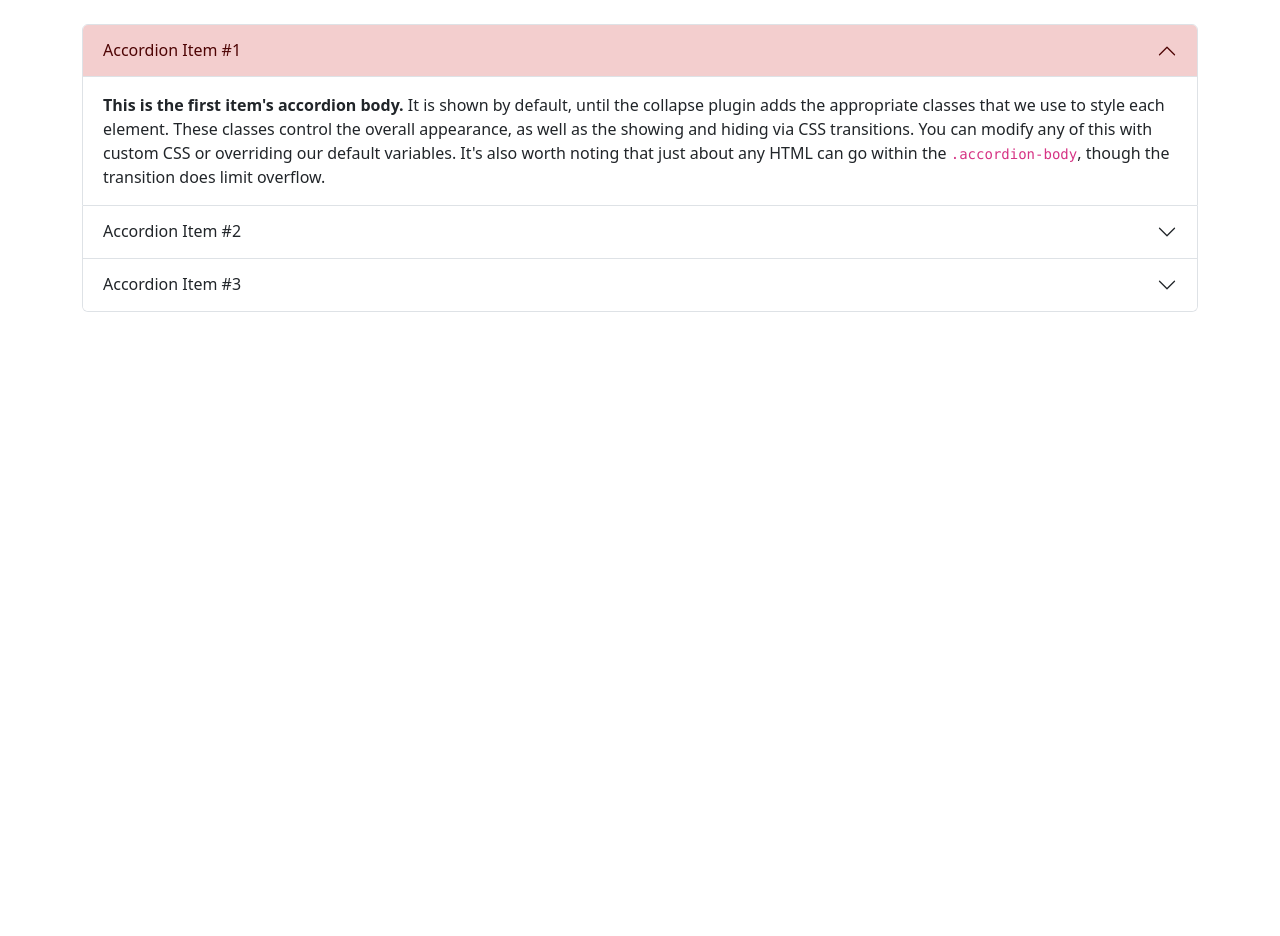
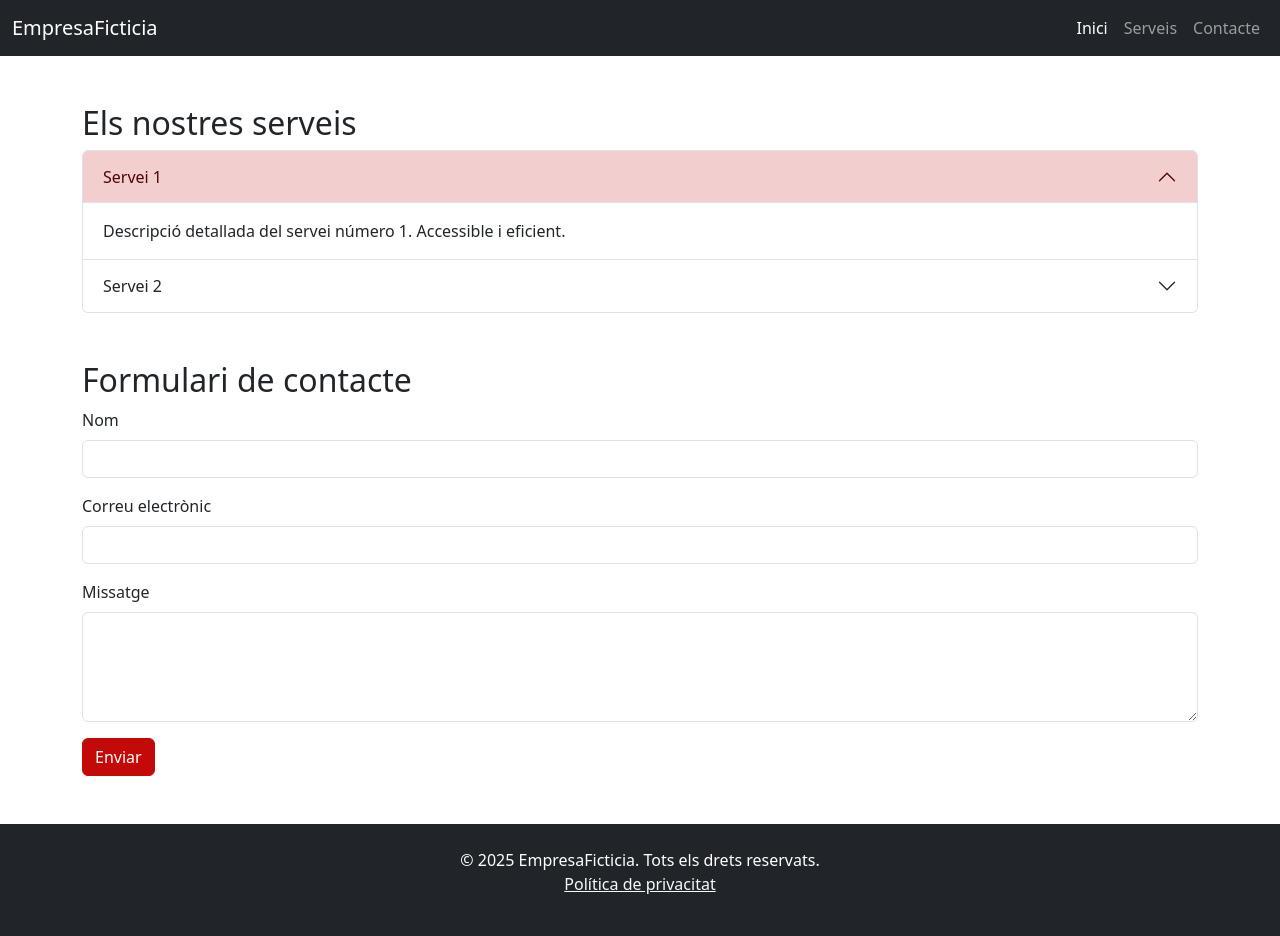
Before and after one commit to Och8s/empresaMix, a website built with Vite: page daw-widgets/index.html in a window 1280 px wide. Before the commit the page ends 800 px from the top, so only its background shows below. Built offline with nearby package versions, Linux system fonts and the light colour scheme; a small style sheet from the web is missing.

Commit message:
Agregado el HTML con los componentes de accesibilidad

```diff
--- a/daw-widgets/index.html
+++ b/daw-widgets/index.html
@@ -1,73 +1,140 @@
-<!doctype html>
-<html lang="en">
-
+<!DOCTYPE html>
+<html lang="ca">
   <head>
     <meta charset="UTF-8" />
-  <link rel="icon" type="image/svg+xml" href="/vite.svg" />
     <meta name="viewport" content="width=device-width, initial-scale=1.0" />
-  <title>Vite App</title>
+    <meta name="description" content="Pàgina web accessible per una empresa fictícia" />
+    <title>Empresa Fictícia</title>
+
+    <!-- Bootstrap CSS -->
+    <link
+      href="https://cdn.jsdelivr.net/npm/bootstrap@5.3.2/dist/css/bootstrap.min.css"
+      rel="stylesheet"
+      integrity="sha384-ENjdO4Dr2bkBIFxQpeoHkz1E+yQjQm0F6bU6g9E+z0L9EuKp5KUFmQfp5c5vfjhF"
+      crossorigin="anonymous"
+    />
+
+    <!-- Personal CSS -->
+    <link rel="stylesheet" href="/css/style.css" />
   </head>
 
   <body>
+    <!-- NAV BAR -->
+    <nav class="navbar navbar-expand-lg navbar-dark bg-dark" aria-label="Navegació principal">
+      <div class="container-fluid">
+        <a class="navbar-brand" href="#">EmpresaFicticia</a>
+        <button
+          class="navbar-toggler"
+          type="button"
+          data-bs-toggle="collapse"
+          data-bs-target="#navbarNav"
+          aria-controls="navbarNav"
+          aria-expanded="false"
+          aria-label="Commuta la navegació"
+        >
+          <span class="navbar-toggler-icon"></span>
+        </button>
+        <div class="collapse navbar-collapse" id="navbarNav">
+          <ul class="navbar-nav ms-auto">
+            <li class="nav-item"><a class="nav-link active" href="#">Inici</a></li>
+            <li class="nav-item"><a class="nav-link" href="#serveis">Serveis</a></li>
+            <li class="nav-item"><a class="nav-link" href="#contacte">Contacte</a></li>
+          </ul>
+        </div>
+      </div>
+    </nav>
 
-  <header>
-    <nav>
-      <!-- Menu Navegació https://getbootstrap.com/docs/5.3/components/navbar/ -->
-    </nav>
-  </header>
-
-  <main class="container mt-4">
-    <!-- Main -->
-    <!-- https://www.w3.org/WAI/ARIA/apg/patterns/ -->
-    <!-- https://getbootstrap.com/docs/5.3/components/accordion/ -->
-    <div class="accordion" id="accordionExample">
+    <!-- ACCORDION -->
+    <section class="container my-5" id="serveis" aria-labelledby="serveisHeading">
+      <h2 id="serveisHeading">Els nostres serveis</h2>
+      <div class="accordion" id="accordionServeis">
         <div class="accordion-item">
-        <h2 class="accordion-header">
-          <button class="accordion-button" type="button" data-bs-toggle="collapse" data-bs-target="#collapseOne" aria-expanded="true" aria-controls="collapseOne">
-            Accordion Item #1
+          <h2 class="accordion-header" id="headingOne">
+            <button
+              class="accordion-button"
+              type="button"
+              data-bs-toggle="collapse"
+              data-bs-target="#collapseOne"
+              aria-expanded="true"
+              aria-controls="collapseOne"
+            >
+              Servei 1
             </button>
           </h2>
-        <div id="collapseOne" class="accordion-collapse collapse show" data-bs-parent="#accordionExample">
+          <div
+            id="collapseOne"
+            class="accordion-collapse collapse show"
+            aria-labelledby="headingOne"
+            data-bs-parent="#accordionServeis"
+          >
             <div class="accordion-body">
-            <strong>This is the first item's accordion body.</strong> It is shown by default, until the collapse plugin adds the appropriate classes that we use to style each element. These classes control the overall appearance, as well as the showing and hiding via CSS transitions. You can modify any of this with custom CSS or overriding our default variables. It's also worth noting that just about any HTML can go within the <code>.accordion-body</code>, though the transition does limit overflow.
+              Descripció detallada del servei número 1. Accessible i eficient.
             </div>
           </div>
         </div>
         <div class="accordion-item">
-        <h2 class="accordion-header">
-          <button class="accordion-button collapsed" type="button" data-bs-toggle="collapse" data-bs-target="#collapseTwo" aria-expanded="false" aria-controls="collapseTwo">
-            Accordion Item #2
+          <h2 class="accordion-header" id="headingTwo">
+            <button
+              class="accordion-button collapsed"
+              type="button"
+              data-bs-toggle="collapse"
+              data-bs-target="#collapseTwo"
+              aria-expanded="false"
+              aria-controls="collapseTwo"
+            >
+              Servei 2
             </button>
           </h2>
-        <div id="collapseTwo" class="accordion-collapse collapse" data-bs-parent="#accordionExample">
+          <div
+            id="collapseTwo"
+            class="accordion-collapse collapse"
+            aria-labelledby="headingTwo"
+            data-bs-parent="#accordionServeis"
+          >
             <div class="accordion-body">
-            <strong>This is the second item's accordion body.</strong> It is hidden by default, until the collapse plugin adds the appropriate classes that we use to style each element. These classes control the overall appearance, as well as the showing and hiding via CSS transitions. You can modify any of this with custom CSS or overriding our default variables. It's also worth noting that just about any HTML can go within the <code>.accordion-body</code>, though the transition does limit overflow.
-          </div>
-        </div>
-      </div>
-      <div class="accordion-item">
-        <h2 class="accordion-header">
-          <button class="accordion-button collapsed" type="button" data-bs-toggle="collapse" data-bs-target="#collapseThree" aria-expanded="false" aria-controls="collapseThree">
-            Accordion Item #3
-          </button>
-        </h2>
-        <div id="collapseThree" class="accordion-collapse collapse" data-bs-parent="#accordionExample">
-          <div class="accordion-body">
-            <strong>This is the third item's accordion body.</strong> It is hidden by default, until the collapse plugin adds the appropriate classes that we use to style each element. These classes control the overall appearance, as well as the showing and hiding via CSS transitions. You can modify any of this with custom CSS or overriding our default variables. It's also worth noting that just about any HTML can go within the <code>.accordion-body</code>, though the transition does limit overflow.
+              Descripció del segon servei. Està pensat per a tots els públics.
             </div>
           </div>
         </div>
       </div>
-    <!-- https://getbootstrap.com/docs/5.3/components/carousel/ -->
-    <!-- https://getbootstrap.com/docs/5.3/components/modal/ -->
-    <!-- https://getbootstrap.com/docs/5.3/forms/overview/ -->
-  </main>
+    </section>
 
-  <footer>
-    <!-- Footer -->
+    <!-- FORMULARI DE CONTACTE -->
+    <section class="container my-5" id="contacte" aria-labelledby="contacteHeading">
+      <h2 id="contacteHeading">Formulari de contacte</h2>
+      <form aria-label="Formulari de contacte">
+        <div class="mb-3">
+          <label for="nom" class="form-label">Nom</label>
+          <input type="text" class="form-control" id="nom" aria-required="true" required />
+        </div>
+        <div class="mb-3">
+          <label for="email" class="form-label">Correu electrònic</label>
+          <input type="email" class="form-control" id="email" aria-required="true" required />
+        </div>
+        <div class="mb-3">
+          <label for="missatge" class="form-label">Missatge</label>
+          <textarea class="form-control" id="missatge" rows="4" aria-required="true" required></textarea>
+        </div>
+        <button type="submit" class="btn btn-primary" aria-label="Envia el formulari">Enviar</button>
+      </form>
+    </section>
+
+    <!-- FOOTER -->
+    <footer class="bg-dark text-white py-4 mt-5" role="contentinfo">
+      <div class="container text-center">
+        <p class="mb-0">© 2025 EmpresaFicticia. Tots els drets reservats.</p>
+        <p><a href="#" class="text-light text-decoration-underline">Política de privacitat</a></p>
+      </div>
     </footer>
 
-  <script type="module" src="/src/main.js"></script>
+    <!-- Bootstrap JS -->
+    <script
+      src="https://cdn.jsdelivr.net/npm/bootstrap@5.3.2/dist/js/bootstrap.bundle.min.js"
+      integrity="sha384-qFdQH3F8cn7WfXzqB65h3x+M2A5RoPaOjv0p9lPh+DlZf6Drphqa9CAXzEc/C5Tk"
+      crossorigin="anonymous"
+    ></script>
+
+    <!-- JS Personal -->
+    <script type="module" src="/js/main.js"></script>
   </body>
-
 </html>
```
Lines whose indentation alone changed are shown as unchanged.
